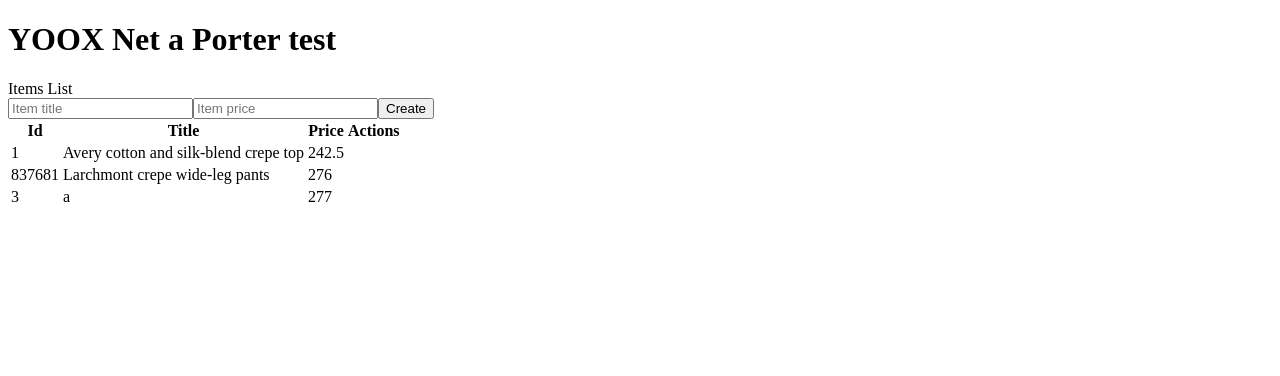
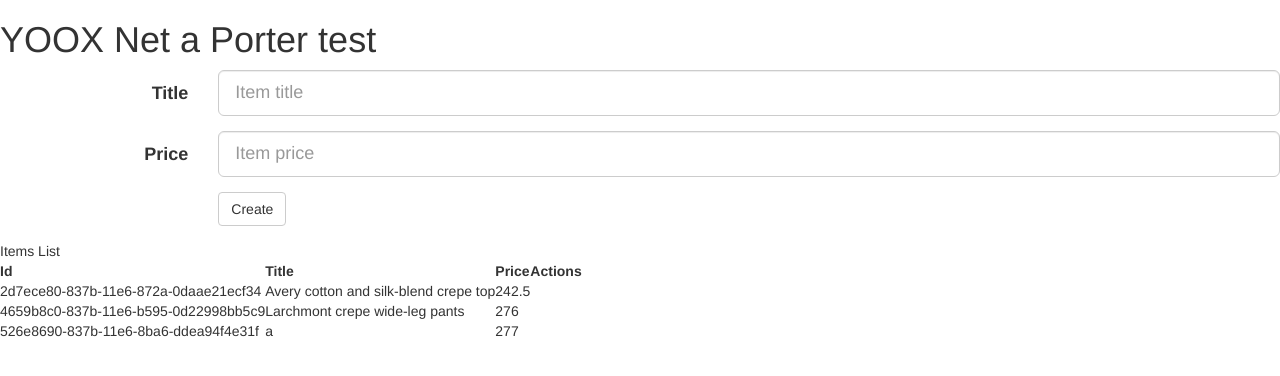
Before and after one commit to isaacrojasgarcia/ynap, a React app: page / in a window 1280 px wide. Built offline with nearby package versions, Linux system fonts and the light colour scheme.

Commit message:
Adding React-boostrap

```diff
--- a/index.html
+++ b/index.html
@@ -2,6 +2,7 @@
 <html>
 <head>
     <title>Yoox Net-a-Porter Test</title>
+    <link rel="stylesheet" href="https://maxcdn.bootstrapcdn.com/bootstrap/latest/css/bootstrap.min.css">
 </head>
 <body>
     <div id="app" />
--- a/package.json
+++ b/package.json
@@ -10,7 +10,9 @@
   "author": "Lubert Palacios <trepafi@gmail.com>",
   "dependencies": {
     "lodash": "^4.2.1",
+    "node-uuid": "^1.4.7",
     "react": "^0.14.7",
+    "react-bootstrap": "^0.30.3",
     "react-dom": "^0.14.7"
   },
   "devDependencies": {
--- a/src/components/app.js
+++ b/src/components/app.js
@@ -3,15 +3,15 @@
 import ItemsList from './items-list';
 
 const items = [{
-    id: 1,
+    id: '2d7ece80-837b-11e6-872a-0daae21ecf34',
     title: 'Avery cotton and silk-blend crepe top',
     price: 242.50
 },{
-    id: 837681,
+    id: '4659b8c0-837b-11e6-b595-0d22998bb5c9',
     title: 'Larchmont crepe wide-leg pants',
     price: 276.00
 },{
-    id: 3,
+    id: '526e8690-837b-11e6-8ba6-ddea94f4e31f',
     title: 'a',
     price: 277.00
 }];
--- a/src/components/create-item.js
+++ b/src/components/create-item.js
@@ -1,44 +1,68 @@
 import React from 'react';
+import ReactDOM from 'react-dom';
+import { Button, Form, FormGroup, FormControl, Col, ControlLabel } from 'react-bootstrap';
 
 export default class CreateItem extends React.Component {
     constructor(props) {
         super(props);
         this.state = {
-            error: null
+            error: null,
+            errorMsg: ''
         };
     }
 
     renderError() {
         if (!this.state.error) { return null; }
-        return <div style={{ color: 'red' }}>{ this.state.error }</div>;
+        return <div style={{ color: 'red' }}>{ this.state.errorMsg }</div>;
     }
 
     render() {
         return (
-            <form onSubmit={ this.handleCreate.bind(this) }>
-                <input type="text" placeholder="Item title" ref="titleInput" />
-                <input type="text" placeholder="Item price" ref="priceInput" />
-                <button>Create</button>
+            <Form horizontal>
+                <FormGroup bsSize="large" validationState={ this.state.error }>
+                    <Col componentClass={ControlLabel} sm={2}>Title</Col>
+                    <Col sm={10}>
+                        <FormControl type="text" placeholder="Item title" ref={ ref => this.titleInput = ref }/>
+                    </Col>
+                </FormGroup>
+                <FormGroup bsSize="large">
+                    <Col componentClass={ControlLabel} sm={2}>Price</Col>
+                    <Col sm={10}>
+                        <FormControl type="text" placeholder="Item price" ref={ ref => this.priceInput = ref }/>
+                    </Col>
+                </FormGroup>
+                <FormGroup>
+                    <Col smOffset={2} sm={10}>
+                        <Button onClick={ this.handleCreate.bind(this) }>Create</Button>
+                    </Col>
+                </FormGroup>
                 { this.renderError() }
-            </form>
+            </Form>
         );
     }
 
     handleCreate(event) {
         event.preventDefault();
 
-        const titleInput = this.refs.titleInput;
-        const validateInput = this.validateInput(titleInput.value);
-        console.log(validateInput);
+        const titleInput = ReactDOM.findDOMNode(this.titleInput).value;
+        const priceInput = ReactDOM.findDOMNode(this.priceInput).value;;
+        const validateInput = this.validateInput(titleInput);
 
         if (validateInput) {
-            this.setState({ error: validateInput });
+            this.setState({ error: 'error', errorMsg: validateInput });
             return;
         }
 
-        this.setState({ error: null });
-        this.props.createItem(titleInput.value);
-        this.refs.titleInput.value = '';
+        var buildItem = (title, price) => ({
+            title: title,
+            price: price
+        });
+
+        this.setState({ error: 'success', errorMsg: null });
+        this.props.createItem(buildItem(titleInput, priceInput));
+
+        // this.refs.titleInput.value = '';
+        // this.refs.priceInput.value = '';
     }
 
     validateInput(t) {
@@ -46,7 +70,7 @@
             return 'Please enter a title for the item';
         }
         else if (_.find(this.props.items, item => item.title === t)) {
-            return 'Task already exists';
+            return 'Item already exists';
         }
         else {
             return null;
--- a/src/components/items-list.js
+++ b/src/components/items-list.js
@@ -1,4 +1,5 @@
 import _ from 'lodash';
+import uuid from 'node-uuid'
 import React from 'react';
 import ItemsListHeader from './items-list-header';
 import ListItem from './list-item';
@@ -12,8 +13,9 @@
     render() {
         return (
             <div>
+                <CreateItem createItem={ this.createItem.bind(this) } items={ this.props.items }/>
+
                 <div> Items List </div>
-                <CreateItem createItem={ this.createItem.bind(this) }/>
                 <table>
                     <ItemsListHeader/>
                     <tbody>
@@ -25,6 +27,8 @@
     }
 
     createItem(it) {
-        console.log(it);
+        this.props.items.push(_.extend(it, {id: uuid.v1()}));
+        this.setState({ items: this.props.items });
+        // console.log(this.props.items);
     }
 }
```
